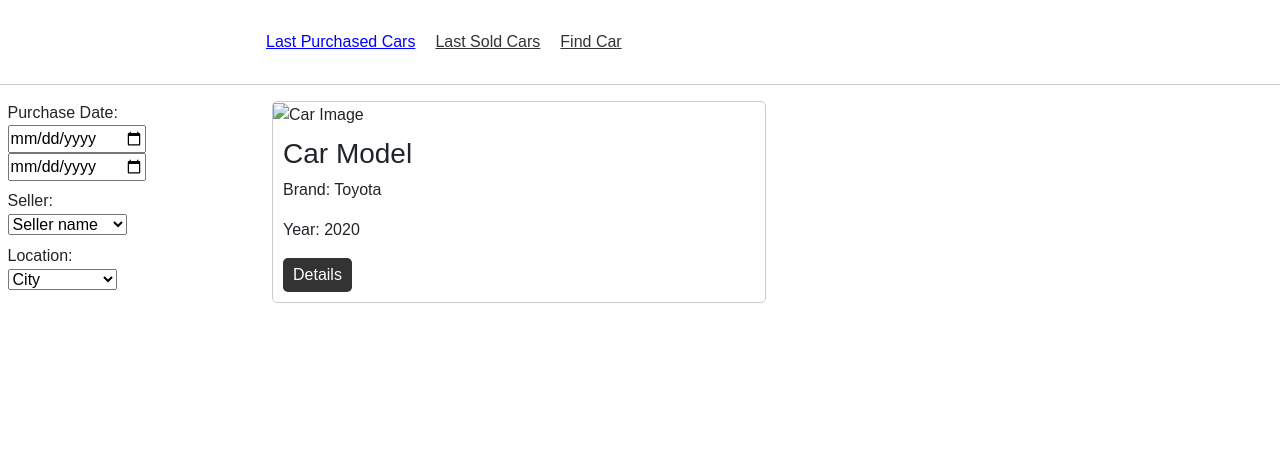
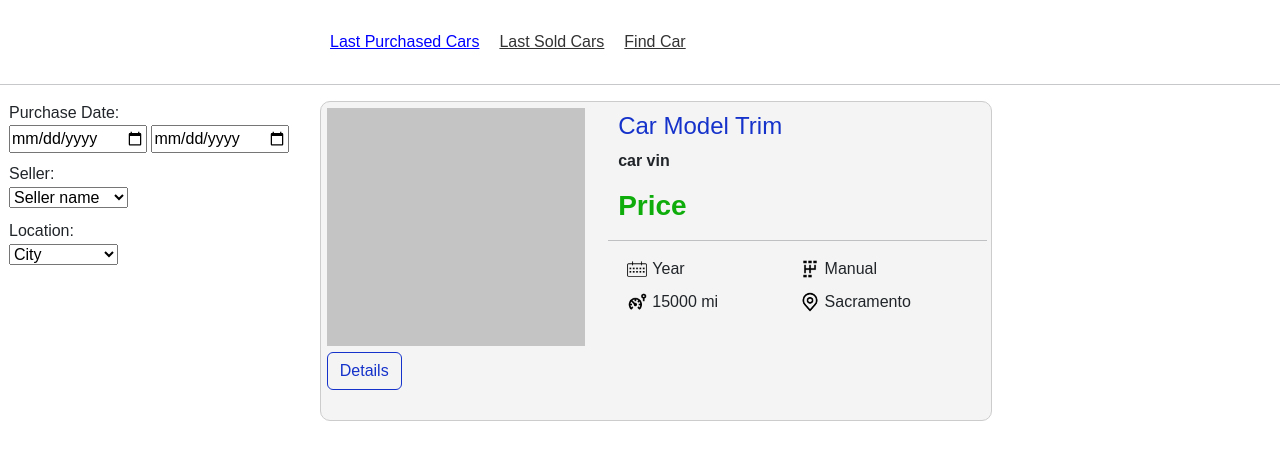
Before and after one commit to Mykhailo20/car-resale-business, a Flask app: page /purchase/last_purchased in a window 1280 px wide. Shown: the part 62-522 px from the top of the page. Run offline with Flask 3, Linux system fonts and the light colour scheme.

Commit message:
feat (car search): develop a car-card design

```diff
--- a/car_resale_business_project/purchases/templates/last_purchased.html
+++ b/car_resale_business_project/purchases/templates/last_purchased.html
@@ -34,14 +34,43 @@
     <div class="car-cards">
         <!-- Individual car cards will be dynamically generated here -->
         <div class="car-card">
-            <div class="car-image">
-                <img alt="Car Image">
+            <div class="car-card__left-side">
+                <div class="car-card__left-side__car-image">
+                    <img>
+                </div>
+                <button class="btn btn-outline-success details-btn">Details</button>
             </div>
-            <div class="car-details">
-                <h3>Car Model</h3>
-                <p>Brand: Toyota</p>
-                <p>Year: 2020</p>
-                <button class="details-btn">Details</button>
+            <div class="car-card__right-side">
+                <div class="car-card__right-side__car-details-header">
+                    <h3 class="car-card__right-side__car-details-header__model-trim">Car Model Trim</h3>
+                    <p class="car-card__right-side__car-details-header__vin">car vin</p>
+                    <h3 class="car-card__right-side__car-details-header__price">Price</h3>
+                </div>
+                <hr class="car-card__hr">
+                <div class="car-card__right-side__car-details-body">
+                    <div class="car-card__right-side__car-details-body__items">
+                        <div class="car-card__right-side__car-details-body__items-col">
+                            <div class="car-card__right-side__car-details-body__item">
+                                <img src="../static/images/icons/calendar-icon.png" alt="Icon" width="20px">
+                                <span>Year</span>
+                            </div>
+                            <div class="car-card__right-side__car-details-body__item">
+                                <img src="../static/images/icons/car-mileage-icon.png" alt="Icon" width="20px">
+                                <span>15000 mi</span>
+                            </div>
+                        </div>
+                        <div class="car-card__right-side__car-details-body__items-col">
+                            <div class="car-card__right-side__car-details-body__item">
+                                <img src="../static/images/icons/transmission-icon.png" alt="Icon" width="20px">
+                                <span>Manual</span>
+                            </div>
+                            <div class="car-card__right-side__car-details-body__item">
+                                <img src="../static/images/icons/location-icon.png" alt="Icon" width="20px">
+                                <span>Sacramento</span>
+                            </div>
+                        </div>
+                    </div>
+                </div>
             </div>
         </div>
 
--- a/car_resale_business_project/static/css/last_purchased.css
+++ b/car_resale_business_project/static/css/last_purchased.css
@@ -1,7 +1,7 @@
 .page-links {
     display: flex;
     justify-content: flex-start;
-    margin: 25px 5% 25px 20%;
+    margin: 25px 0px 25px 25%;
 }
 
 .link {
@@ -21,7 +21,7 @@
 
 /* Filters */
 .filters {
-    width: 20%;
+    width: 25%;
     margin-right: 20px;
 }
 
@@ -41,27 +41,88 @@
 }
 
 .car-card {
-    width: calc(50% - 10px); /* Adjust as needed */
+    display: flex;
+    width: calc(70%);
+    height: 40vh;
     margin-bottom: 20px;
     border: 1px solid #ccc;
-    border-radius: 5px;
-    overflow: hidden;
+    border-radius: 10px;
+    background-color: rgba(144, 144, 144, 0.1);
 }
 
-.car-image img {
+.car-card__left-side {
+    width: 45%;
+}
+
+.car-card__left-side__car-image {
+    background-color: #c4c4c4;
+    margin: 2%;
+    width: calc(90%);
+    height: calc(75%);
+}
+.car-card__left-side__car-image img {
     width: 100%;
     height: auto;
 }
 
-.car-details {
+.details-btn {
+    margin: 0px 2%;
+}
+
+.car-card__right-side {
+    width: 60%;
+}
+
+.car-card__right-side__car-details-header {
+    display: flex;
+    flex-direction: column;
     padding: 10px;
 }
 
-.details-btn {
-    background-color: #333;
-    color: #fff;
-    border: none;
-    padding: 5px 10px;
-    border-radius: 5px;
-    cursor: pointer;
+.car-card__right-side__car-details-body__item img {
+    width: 20px; /* Adjust size as needed */
+    height: auto;
+    margin-right: 5px;
 }
+
+.car-card__right-side__car-details-header__model-trim {
+    font-weight: 400;
+    font-size: 24px;
+    color: #1532CA;
+}
+
+.car-card__right-side__car-details-header__vin {
+    font-weight: bold;
+}
+
+.car-card__right-side__car-details-header__price {
+    font-weight: bold;
+    color: #0FAD0C;
+}
+
+.car-card__hr {
+    margin-top: 0px;
+    margin-right: 1%;
+}
+
+.car-card__right-side__car-details-body {
+    margin: 0px 5%;
+}
+
+.car-card__right-side__car-details-body__items {
+    display: flex;
+    flex-direction: row;
+}
+
+.car-card__right-side__car-details-body__items-col{
+    display: flex;
+    flex-direction: column;
+    justify-content: space-between;
+    width: 50%;
+}
+
+.car-card__right-side__car-details-body__item {
+    display: flex;
+    align-items: center;
+    margin-bottom: 5%;
+}
--- a/car_resale_business_project/utils/filter_cars.py
+++ b/car_resale_business_project/utils/filter_cars.py
@@ -7,16 +7,12 @@ def filter_cars(filters, cars_data):
     }
 
     for filter_name, filter_value in filters.items():
-        print(f"filter_name = {filter_name}")
-        print(f"filter_value = {filter_value}")
-        print(f"filtered_cars before filter = {filtered_cars}")
         if filter_value is None or filter_value == "All":
             continue
         if "Date" in filter_name:
-
             filter_function = filter_functions[filter_name]
             filtered_cars = [car for car in filtered_cars if filter_function(car, filter_value)]
         else:
             filtered_cars = [car for car in filtered_cars if car[filter_name] == filter_value]
-        print(f"filtered_cars after filter = {filtered_cars}")
+
     return filtered_cars
```
Also changed, not shown: car_resale_business_project/static/images/icons/calendar-icon.png (added), car_resale_business_project/static/images/icons/car-mileage-icon.png (added), car_resale_business_project/static/images/icons/location-icon-2.png (added), car_resale_business_project/static/images/icons/location-icon.png (added), car_resale_business_project/static/images/icons/reset-car-filters-1-black-full.256.png (added), car_resale_business_project/static/images/icons/reset-car-filters-2.512.png (added), car_resale_business_project/static/images/icons/search-icon.256.png (added), car_resale_business_project/static/images/icons/transmission-icon.png (added).
